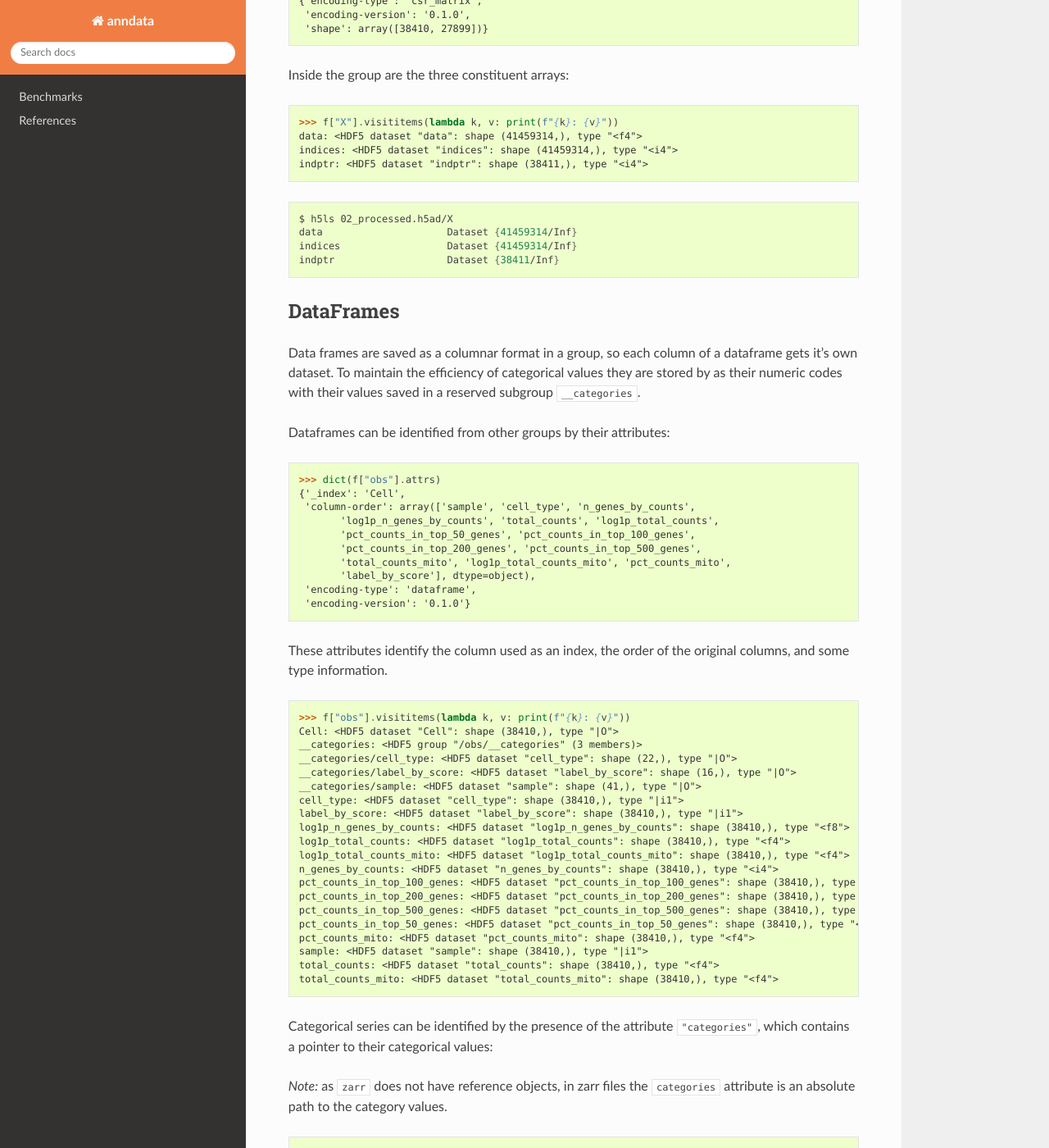
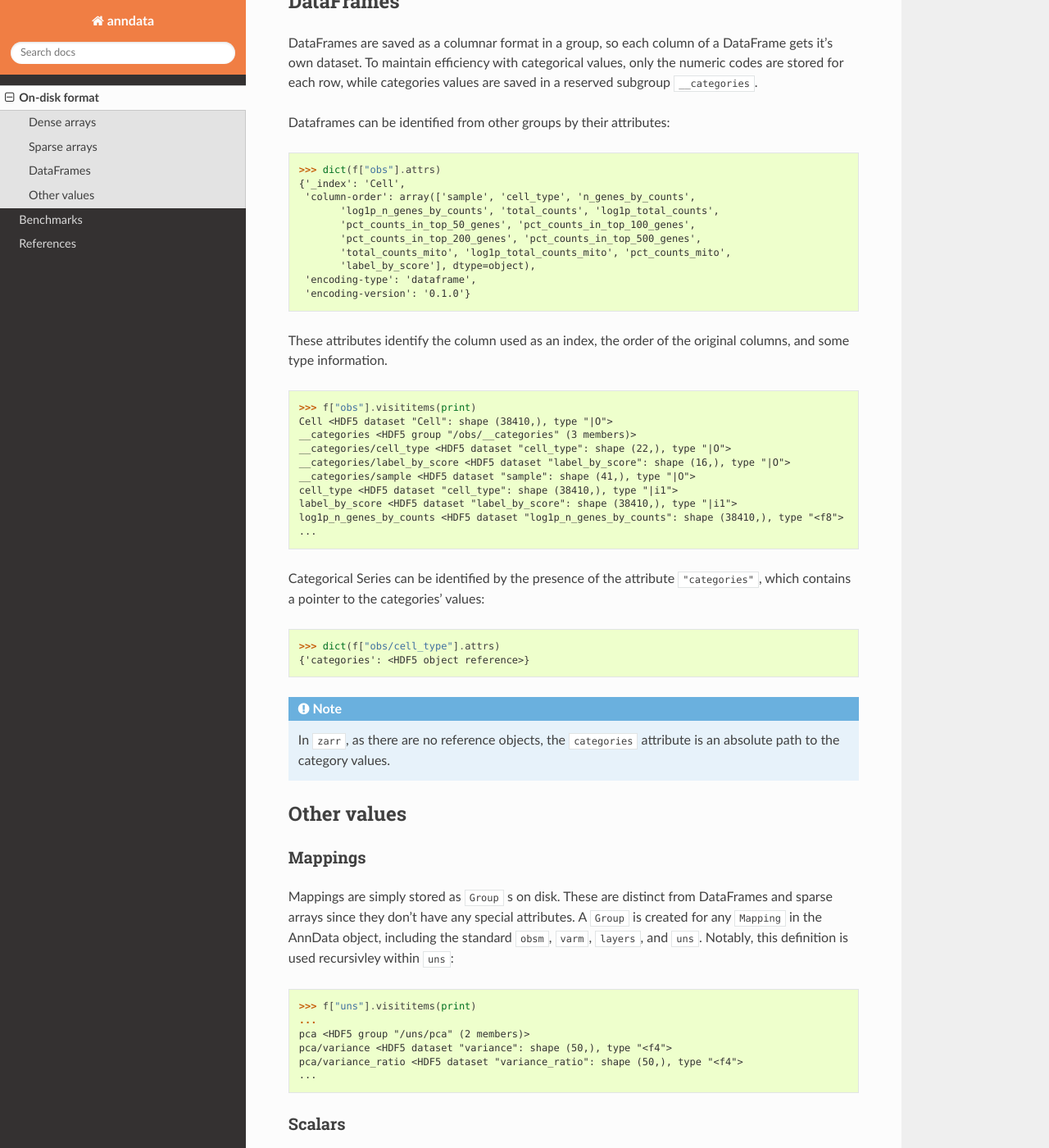
Before and after one commit to scverse/anndata, a Sphinx documentation site: the page built from docs/fileformat-prose.rst, in a window 1280 px wide and 1400 px high, scrolled down 1525 px. Shown: the whole window at 82% size. Built offline with Sphinx 7.4.7 and the Read the Docs theme 2.0.0, drawn with Linux system fonts in a browser that asks for light colours; the version number could not be read and is left out; some of the changed text lies outside the part shown.

Commit message:
Update prose description of on-disk representation
* Added as a section to `docs/index.rst` so it gets rendered
* Fixed some formatting
* Commented out bash examples
* Editting for brevity and clarity

```diff
--- a/docs/fileformat-prose.rst
+++ b/docs/fileformat-prose.rst
@@ -1,19 +1,18 @@
-Disk representation
--------------------
+On-disk format
+--------------
 
 .. note::
-   these docs are written for anndata 0.7.
+   These docs are written for anndata 0.7.
    Files written before this version may differ in some conventions, but will still be read by newer versions of the library.
 
-AnnData objects are saved on disk to hierarchichal array stores like `HDF5` and `zarr`.
+AnnData objects are saved on disk to hierarchichal array stores like `HDF5 <https://en.wikipedia.org/wiki/Hierarchical_Data_Format>`_ (via `h5py <http://docs.h5py.org/en/stable/>`_) and `Zarr <https://zarr.readthedocs.io/en/stable/>`_.
 This allows us to have very similar structures in disk and on memory.
 
-AnnData objects can hold three kinds of objects in it’s dimensioned mappings (i.e. `X`, `obsm`, `layers` etc.).
-These are (1) dense arrays, (2) sparse arrays, and (3) data frames.
+In general, `AnnData` objects can hold three kinds of values: (1) dense arrays, (2) sparse arrays, and (3) DataFrames.
 As an example we’ll look into a typical `.h5ad` object that’s been through an analysis.
+This structure should be largely equivalent to Zarr structure, though there are a few minor differences.
 
-.. note::
-   I’ve started using h5py since I couldn’t figure out a nice way to print attributes from bash.
+.. I’ve started using h5py since I couldn’t figure out a nice way to print attributes from bash.
 
 .. code:: python
 
@@ -22,48 +21,47 @@
    >>> list(f.keys())
    ['X', 'layers', 'obs', 'obsm', 'uns', 'var', 'varm']
 
-.. code:: bash
+.. .. code:: bash
 
-   $ h5ls 02_processed.h5ad
-   X                        Group
-   layers                   Group
-   obs                      Group
-   obsm                     Group
-   uns                      Group
-   var                      Group
-   varm                     Group
+..    $ h5ls 02_processed.h5ad
+..    X                        Group
+..    layers                   Group
+..    obs                      Group
+..    obsm                     Group
+..    uns                      Group
+..    var                      Group
+..    varm                     Group
 
 Dense arrays
 ~~~~~~~~~~~~
 
-Dense arrays have the most simple representation on disk, as they have clear equivalents in hdf5 and zarr.
-Any dense array will be written to the file as a `dataset`.
-We can see an example of this for principle components stored in the `obsm` group:
+Dense arrays have the most simple representation on disk, as they have native equivalents in `HDF5 Datasets <http://docs.h5py.org/en/stable/high/dataset.html#>`_ and `Zarr Arrays <https://zarr.readthedocs.io/en/stable/tutorial.html#creating-an-array>`_.
+We can see an example of this with dimensionality reductions stored in the `obsm` group:
 
 .. code:: python
 
-   >>> f["obsm"].visititems(lambda k, v: print(f"{k}: {v}"))
-   X_pca: <HDF5 dataset "X_pca": shape (38410, 50), type "<f4">
-   X_umap: <HDF5 dataset "X_umap": shape (38410, 2), type "<f4">
+   >>> f["obsm"].visititems(print)
+   X_pca <HDF5 dataset "X_pca": shape (38410, 50), type "<f4">
+   X_umap <HDF5 dataset "X_umap": shape (38410, 2), type "<f4">
 
-.. code:: bash
+.. .. code:: bash
 
-   $ h5ls 02_processed.h5ad/obsm
-   X_pca                    Dataset {38410, 50}
-   X_umap                   Dataset {38410, 2}
+..    $ h5ls 02_processed.h5ad/obsm
+..    X_pca                    Dataset {38410, 50}
+..    X_umap                   Dataset {38410, 2}
 
 Sparse arrays
 ~~~~~~~~~~~~~
 
-Sparse arrays don’t have a native representations in hdf5 or zarr, so we use a representation as close to the in memory datasets as we can.
-Currently two sparse data formats are supported by `AnnData` objects.
-These are CSC and CSR formats, where a two dimensional sparse array is represented by three one dimensional arrays, `indptr`, `indices`, and `data`.
-A full description of this format is out of scope for this document, but are widley available (`wikipedia description`_)
+Sparse arrays don’t have a native representations in HDF5 or Zarr, so we've defined our own based on their in-memory structure.
+Currently two sparse data formats are supported by `AnnData` objects, CSC and CSR (corresponding to :class:`scipy.sparse.csc_matrix` and :class:`scipy.sparse.csr_matrix` respectivley).
+These formats represent a two-dimensional sparse array with three one-dimensional arrays, `indptr`, `indices`, and `data`.
 
-.. _wikipedia description: https://en.wikipedia.org/wiki/Sparse_matrix#Compressed_sparse_row_(CSR,_CRS_or_Yale_format)
+.. note::
 
-On disk we represent a sparse array as a group.
-These the kind and shape of sparse array can be identified by their attributes:
+    A full description of these formats is out of scope for this document, but are `easy to find <https://en.wikipedia.org/wiki/Sparse_matrix#Compressed_sparse_row_(CSR,_CRS_or_Yale_format)>`_.
+
+We represent a sparse array as a `Group` on-disk, where the kind and shape of the sparse array is defined in the `Group`'s attributes:
 
 .. code:: python
 
@@ -76,105 +74,97 @@
 
 .. code:: python
 
-   >>> f["X"].visititems(lambda k, v: print(f"{k}: {v}"))
-   data: <HDF5 dataset "data": shape (41459314,), type "<f4">
-   indices: <HDF5 dataset "indices": shape (41459314,), type "<i4">
-   indptr: <HDF5 dataset "indptr": shape (38411,), type "<i4">
+    >>> f["X"].visititems(print)
+    data <HDF5 dataset "data": shape (41459314,), type "<f4">
+    indices <HDF5 dataset "indices": shape (41459314,), type "<i4">
+    indptr <HDF5 dataset "indptr": shape (38411,), type "<i4">
 
-.. code:: bash
+.. .. code:: bash
 
-   $ h5ls 02_processed.h5ad/X
-   data                     Dataset {41459314/Inf}
-   indices                  Dataset {41459314/Inf}
-   indptr                   Dataset {38411/Inf}
+..    $ h5ls 02_processed.h5ad/X
+..    data                     Dataset {41459314/Inf}
+..    indices                  Dataset {41459314/Inf}
+..    indptr                   Dataset {38411/Inf}
 
 DataFrames
 ~~~~~~~~~~
 
-Data frames are saved as a columnar format in a group, so each column of a dataframe gets it’s own dataset.
-To maintain the efficiency of categorical values they are stored by as their numeric codes with their values saved in a reserved subgroup `__categories`.
+DataFrames are saved as a columnar format in a group, so each column of a DataFrame gets it’s own dataset.
+To maintain efficiency with categorical values, only the numeric codes are stored for each row, while categories values are saved in a reserved subgroup `__categories`.
 
 Dataframes can be identified from other groups by their attributes:
 
 .. code:: python
 
-   >>> dict(f["obs"].attrs)
-   {'_index': 'Cell',
-    'column-order': array(['sample', 'cell_type', 'n_genes_by_counts',
-          'log1p_n_genes_by_counts', 'total_counts', 'log1p_total_counts',
-          'pct_counts_in_top_50_genes', 'pct_counts_in_top_100_genes',
-          'pct_counts_in_top_200_genes', 'pct_counts_in_top_500_genes',
-          'total_counts_mito', 'log1p_total_counts_mito', 'pct_counts_mito',
-          'label_by_score'], dtype=object),
-    'encoding-type': 'dataframe',
-    'encoding-version': '0.1.0'}
+    >>> dict(f["obs"].attrs)
+    {'_index': 'Cell',
+     'column-order': array(['sample', 'cell_type', 'n_genes_by_counts',
+           'log1p_n_genes_by_counts', 'total_counts', 'log1p_total_counts',
+           'pct_counts_in_top_50_genes', 'pct_counts_in_top_100_genes',
+           'pct_counts_in_top_200_genes', 'pct_counts_in_top_500_genes',
+           'total_counts_mito', 'log1p_total_counts_mito', 'pct_counts_mito',
+           'label_by_score'], dtype=object),
+     'encoding-type': 'dataframe',
+     'encoding-version': '0.1.0'}
 
 These attributes identify the column used as an index, the order of the original columns, and some type information.
 
 .. code:: python
 
-   >>> f["obs"].visititems(lambda k, v: print(f"{k}: {v}"))
-   Cell: <HDF5 dataset "Cell": shape (38410,), type "|O">
-   __categories: <HDF5 group "/obs/__categories" (3 members)>
-   __categories/cell_type: <HDF5 dataset "cell_type": shape (22,), type "|O">
-   __categories/label_by_score: <HDF5 dataset "label_by_score": shape (16,), type "|O">
-   __categories/sample: <HDF5 dataset "sample": shape (41,), type "|O">
-   cell_type: <HDF5 dataset "cell_type": shape (38410,), type "|i1">
-   label_by_score: <HDF5 dataset "label_by_score": shape (38410,), type "|i1">
-   log1p_n_genes_by_counts: <HDF5 dataset "log1p_n_genes_by_counts": shape (38410,), type "<f8">
-   log1p_total_counts: <HDF5 dataset "log1p_total_counts": shape (38410,), type "<f4">
-   log1p_total_counts_mito: <HDF5 dataset "log1p_total_counts_mito": shape (38410,), type "<f4">
-   n_genes_by_counts: <HDF5 dataset "n_genes_by_counts": shape (38410,), type "<i4">
-   pct_counts_in_top_100_genes: <HDF5 dataset "pct_counts_in_top_100_genes": shape (38410,), type "<f8">
-   pct_counts_in_top_200_genes: <HDF5 dataset "pct_counts_in_top_200_genes": shape (38410,), type "<f8">
-   pct_counts_in_top_500_genes: <HDF5 dataset "pct_counts_in_top_500_genes": shape (38410,), type "<f8">
-   pct_counts_in_top_50_genes: <HDF5 dataset "pct_counts_in_top_50_genes": shape (38410,), type "<f8">
-   pct_counts_mito: <HDF5 dataset "pct_counts_mito": shape (38410,), type "<f4">
-   sample: <HDF5 dataset "sample": shape (38410,), type "|i1">
-   total_counts: <HDF5 dataset "total_counts": shape (38410,), type "<f4">
-   total_counts_mito: <HDF5 dataset "total_counts_mito": shape (38410,), type "<f4">
+    >>> f["obs"].visititems(print)
+    Cell <HDF5 dataset "Cell": shape (38410,), type "|O">
+    __categories <HDF5 group "/obs/__categories" (3 members)>
+    __categories/cell_type <HDF5 dataset "cell_type": shape (22,), type "|O">
+    __categories/label_by_score <HDF5 dataset "label_by_score": shape (16,), type "|O">
+    __categories/sample <HDF5 dataset "sample": shape (41,), type "|O">
+    cell_type <HDF5 dataset "cell_type": shape (38410,), type "|i1">
+    label_by_score <HDF5 dataset "label_by_score": shape (38410,), type "|i1">
+    log1p_n_genes_by_counts <HDF5 dataset "log1p_n_genes_by_counts": shape (38410,), type "<f8">
+    ...
 
-Categorical series can be identified by the presence of the attribute `"categories"`, which contains a pointer to their categorical values:
-
-*Note:* as `zarr` does not have reference objects, in zarr files the `categories` attribute is an absolute path to the category values.
+Categorical Series can be identified by the presence of the attribute `"categories"`, which contains a pointer to the categories' values:
 
 .. code:: python
 
-   >>> dict(f["obs/cell_type"].attrs)
-   {'categories': <HDF5 object reference>}
+    >>> dict(f["obs/cell_type"].attrs)
+    {'categories': <HDF5 object reference>}
 
-Other values:
--------------
+.. note::
+
+   In `zarr`, as there are no reference objects, the `categories` attribute is an absolute path to the category values.
+
+Other values
+~~~~~~~~~~~~
 
 Mappings
-~~~~~~~~
+^^^^^^^^
 
-Mappings are stored as native groups in an `h5ad` file.
-These can be identified as being seperate from dataframes and sparse arrays since they don’t have any special attributes.
-These are used for any `Mapping` in the AnnData object, including the default `obsm`, `varm`, `layers`, and `uns`.
-This definition is used recursivley within `uns`:
+Mappings are simply stored as `Group` s on disk.
+These are distinct from DataFrames and sparse arrays since they don’t have any special attributes.
+A `Group` is created for any `Mapping` in the AnnData object, including the standard `obsm`, `varm`, `layers`, and `uns`.
+Notably, this definition is used recursivley within `uns`:
 
 .. code:: python
 
-   >>> f["uns"].visititems(print)
-   ...
-   pca <HDF5 group "/uns/pca" (2 members)>
-   pca/variance <HDF5 dataset "variance": shape (50,), type "<f4">
-   pca/variance_ratio <HDF5 dataset "variance_ratio": shape (50,), type "<f4">
-   ...
+    >>> f["uns"].visititems(print)
+    ...
+    pca <HDF5 group "/uns/pca" (2 members)>
+    pca/variance <HDF5 dataset "variance": shape (50,), type "<f4">
+    pca/variance_ratio <HDF5 dataset "variance_ratio": shape (50,), type "<f4">
+    ...
 
 Scalars
-~~~~~~~
+^^^^^^^
 
 Zero dimensional arrays are used for scalar values (i.e. single values like strings, numbers or booleans).
 These should only occur inside of `uns`, and are common inside of saved parameters:
 
 .. code:: python
 
-   >>> f["uns/neighbors/params"].visititems(print)
-   method <HDF5 dataset "method": shape (), type "|O">
-   metric <HDF5 dataset "metric": shape (), type "|O">
-   n_neighbors <HDF5 dataset "n_neighbors": shape (), type "<i8">
+    >>> f["uns/neighbors/params"].visititems(print)
+    method <HDF5 dataset "method": shape (), type "|O">
+    metric <HDF5 dataset "metric": shape (), type "|O">
+    n_neighbors <HDF5 dataset "n_neighbors": shape (), type "<i8">
 
-   >>> f["uns/neighbors/params/metric"][()]
-   'euclidean'
+    >>> f["uns/neighbors/params/metric"][()]
+    'euclidean'
--- a/docs/index.rst
+++ b/docs/index.rst
@@ -18,5 +18,6 @@
    :hidden:
 
    api
+   fileformat-prose
    benchmarks
    references
```
